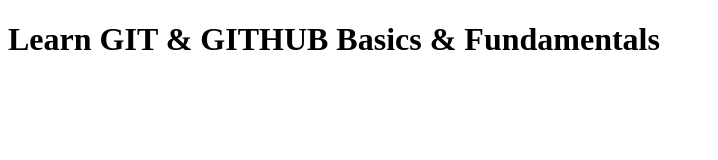
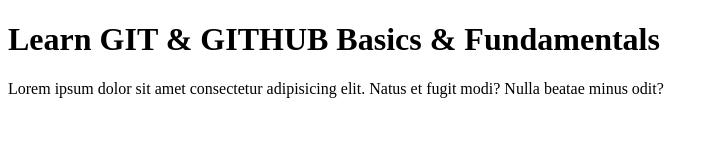
Before and after one commit to abhisingh01/learn-github, a plain HTML site: page index.html in a window 1280 px wide. Shown: the whole page, without its empty margins (0-718 px from the left). Drawn offline with Linux system fonts and the light colour scheme.

Commit message:
paragraph added

```diff
--- a/index.html
+++ b/index.html
@@ -7,5 +7,6 @@
 </head>
 <body>
     <h1>Learn GIT & GITHUB Basics & Fundamentals</h1>
+    <p>Lorem ipsum dolor sit amet consectetur adipisicing elit. Natus et fugit modi? Nulla beatae minus odit?</p>
 </body>
 </html>
```
